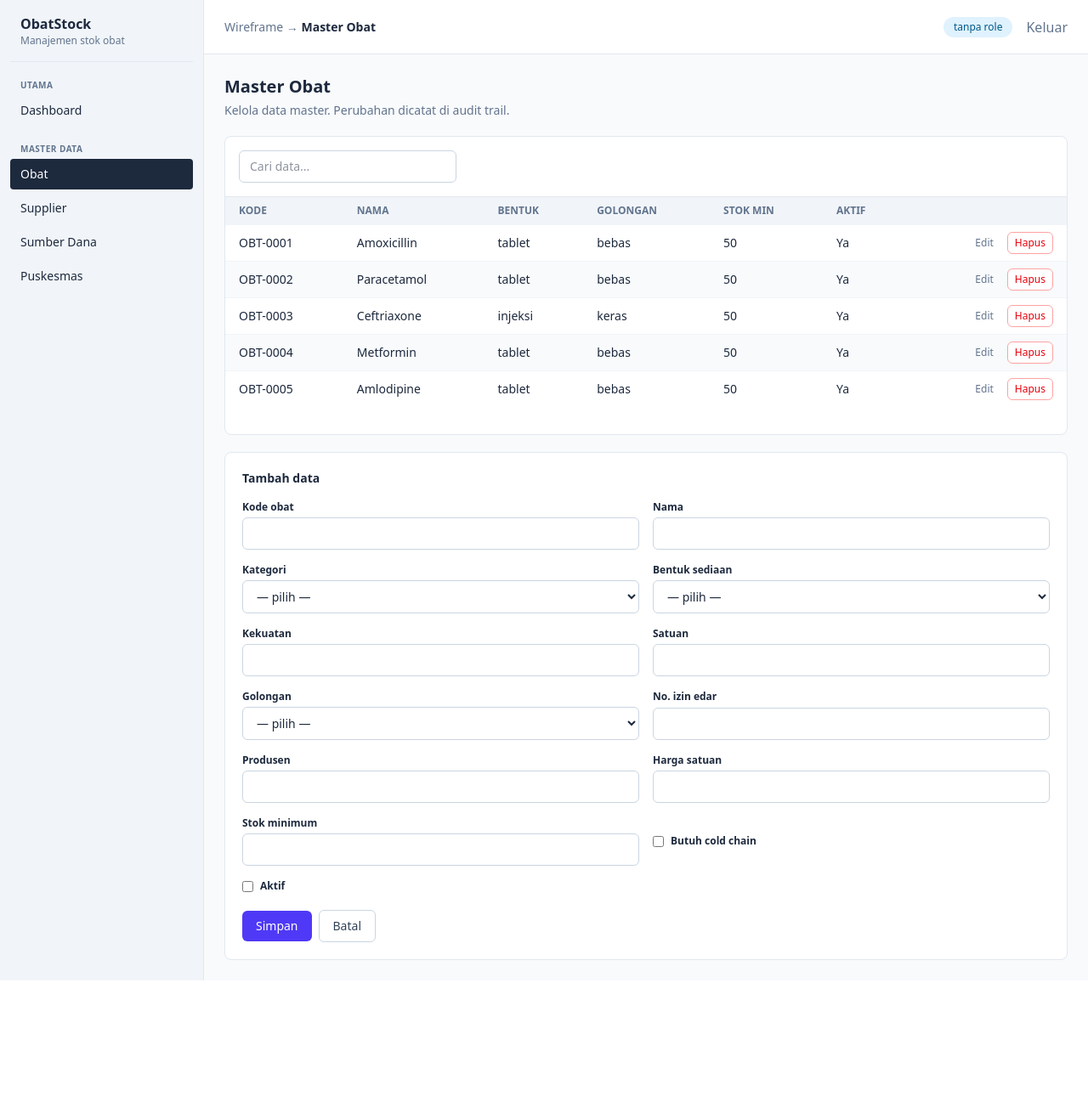
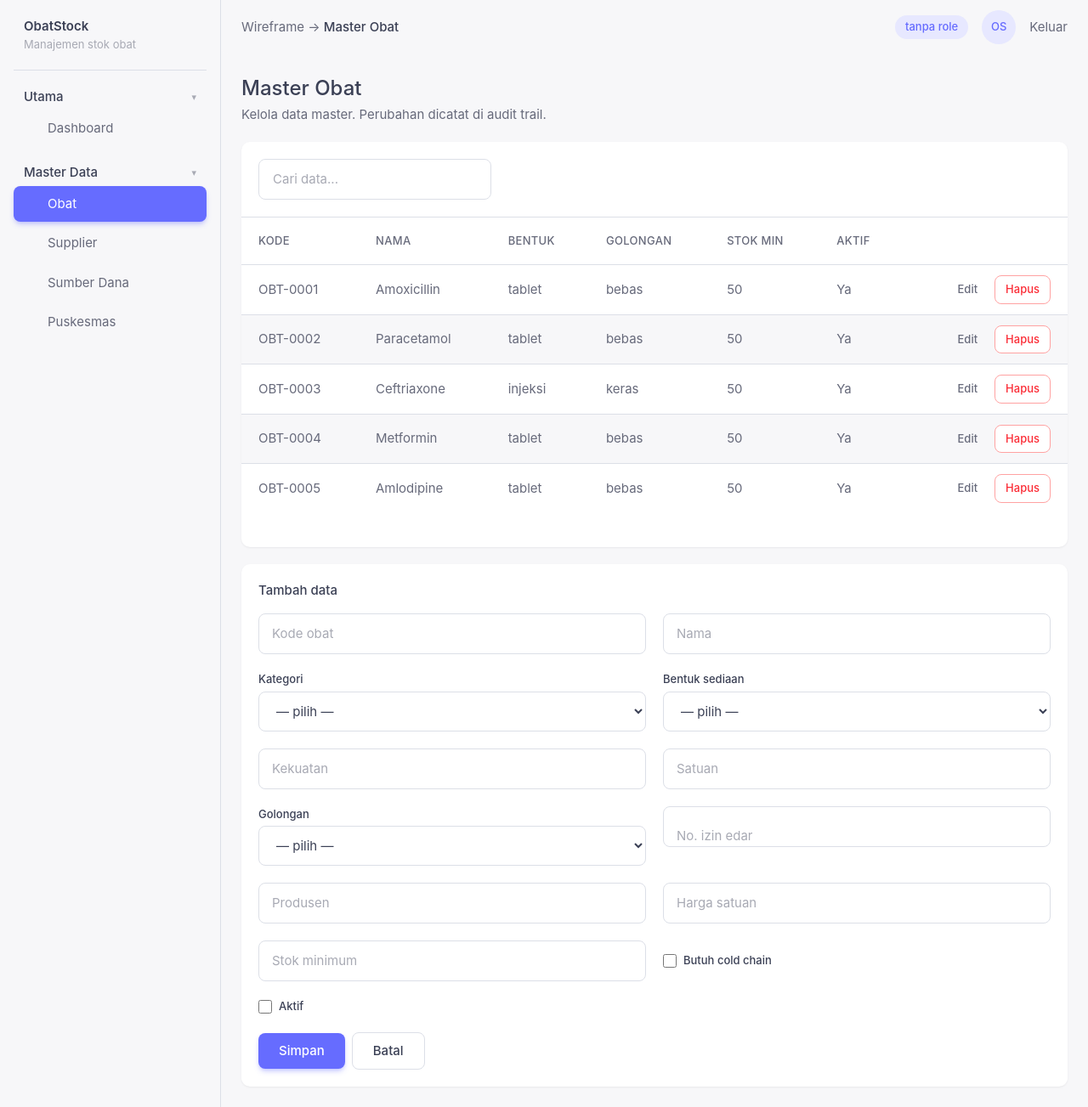
Before and after one commit to enginermagang-hue/stock-obat-laravel, a Laravel app: page /master/obat in a window 1280 px wide. Shown: the whole page at 85% size. Before the commit the page ends 1154 px from the top, so only its background shows below. Run offline with Laravel 12, Linux system fonts and the light colour scheme; a user stored in the database is signed in; data comes from the database, SQL or seed files in the repository; style sheets or scripts are compiled from the project's sources; parts of the project's set-up code (start-up, migrations or seed data) failed here and were passed over; some libraries are stand-ins or nearby versions.

Commit message:
Align component styles with Materialize design tokens

```diff
--- a/resources/css/app.css
+++ b/resources/css/app.css
@@ -5,9 +5,21 @@
 @source '../**/*.blade.php';
 @source '../**/*.js';
 
+/* Design tokens — terinspirasi Materialize admin (bukan salinan asetnya). */
 @theme {
-    --font-sans: 'Instrument Sans', ui-sans-serif, system-ui, sans-serif, 'Apple Color Emoji', 'Segoe UI Emoji',
-        'Segoe UI Symbol', 'Noto Color Emoji';
+    --font-sans: 'Inter', ui-sans-serif, system-ui, -apple-system, 'Segoe UI', sans-serif;
+
+    --color-primary: #666cff;
+    --color-primary-dark: #585ce5;
+    --color-primary-soft: #e7e8ff;
+    --color-surface: #f7f7f9;
+    --color-ink: #3b4055;
+    --color-muted: #676a7b;
+    --color-faint: #a8aab4;
+    --color-line: #dcdfe7;
+
+    --radius-card: 10px;
+    --radius-control: 8px;
 }
 
 /* -------------------------------------------------------------------------
@@ -18,7 +30,7 @@
 @layer components {
     /* Shell ------------------------------------------------------------- */
     .os-shell {
-        @apply flex min-h-screen bg-slate-50 font-sans text-slate-800;
+        @apply flex min-h-screen bg-surface font-sans text-[15px] text-ink;
     }
 
     .os-section {
@@ -30,51 +42,65 @@
     }
 
     .os-grid-2 {
-        @apply grid gap-4 md:grid-cols-2;
+        @apply grid gap-5 md:grid-cols-2;
     }
 
     .os-guest-page {
-        @apply flex min-h-screen items-center justify-center bg-slate-100 p-6 font-sans text-slate-800;
+        @apply flex min-h-screen items-center justify-center bg-surface p-6 font-sans text-ink;
+        background-image: radial-gradient(circle at 28% 78%, rgba(102, 108, 255, 0.08) 0, transparent 34%),
+            radial-gradient(circle at 78% 22%, rgba(102, 108, 255, 0.06) 0, transparent 30%);
     }
 
     .os-sidebar {
-        @apply w-60 shrink-0 border-r border-slate-200 bg-slate-100 px-3 py-4;
+        @apply w-[260px] shrink-0 border-r border-line bg-surface px-4 py-5;
     }
 
     .os-sidebar-brand {
-        @apply border-b border-slate-200 px-3 pb-4;
+        @apply mb-3 border-b border-line px-3 pb-5;
     }
 
     .os-sidebar-brand-name {
-        @apply font-bold;
+        @apply text-[15px] font-semibold text-ink;
     }
 
     .os-sidebar-brand-caption {
-        @apply text-xs text-slate-500;
+        @apply text-[13px] text-faint;
+    }
+
+    .os-nav-parent {
+        @apply mt-5 flex items-center justify-between px-3 text-[15px] font-medium text-ink;
+    }
+
+    .os-nav-caret {
+        @apply text-[11px] text-faint;
     }
 
     .os-nav-group {
-        @apply mt-5 px-3 text-[10px] font-semibold uppercase tracking-wider text-slate-500;
+        @apply mt-6 px-3 text-[11px] font-semibold uppercase tracking-wider text-faint;
     }
 
     .os-nav-link {
-        @apply mt-1 block rounded px-3 py-2 text-sm hover:bg-slate-200;
+        @apply mt-1 flex items-center gap-2 rounded-control px-3 py-2.5 text-[15px] text-muted hover:bg-slate-200/70 hover:text-ink;
+    }
+
+    .os-nav-link--sub {
+        @apply pl-[40px];
     }
 
     .os-nav-link--active {
-        @apply bg-slate-800 text-white hover:bg-slate-800;
+        @apply bg-primary text-white shadow-md shadow-primary/30 hover:bg-primary hover:text-white;
     }
 
     .os-topbar {
-        @apply flex h-16 items-center gap-4 border-b border-slate-200 bg-white px-6;
+        @apply flex h-16 items-center gap-4 rounded-b-card bg-surface px-6;
     }
 
     .os-topbar-crumb {
-        @apply text-sm text-slate-500;
+        @apply text-[15px] text-muted;
     }
 
     .os-topbar-crumb strong {
-        @apply text-slate-800;
+        @apply font-medium text-ink;
     }
 
     .os-topbar-spacer {
@@ -82,7 +108,7 @@
     }
 
     .os-role-badge {
-        @apply rounded-full bg-sky-100 px-3 py-1 text-xs text-sky-800;
+        @apply rounded-full bg-primary-soft px-3 py-1 text-[13px] font-medium text-primary;
     }
 
     .os-content {
@@ -94,16 +120,16 @@
     }
 
     .os-page-title {
-        @apply text-xl font-semibold;
+        @apply text-2xl font-medium text-ink;
     }
 
     .os-page-subtitle {
-        @apply mt-1 text-sm text-slate-500;
+        @apply mt-1 text-[15px] text-muted;
     }
 
     /* Card --------------------------------------------------------------- */
     .os-card {
-        @apply rounded-lg border border-slate-200 bg-white;
+        @apply rounded-card bg-white shadow-sm shadow-slate-900/5;
     }
 
     .os-card--flush {
@@ -111,15 +137,15 @@
     }
 
     .os-card-head {
-        @apply flex items-center justify-between gap-3 border-b border-slate-200 p-4;
+        @apply flex items-center justify-between gap-3 border-b border-line p-5;
     }
 
     .os-card-title {
-        @apply text-sm font-semibold;
+        @apply text-[15px] font-medium text-ink;
     }
 
     .os-card-subtitle {
-        @apply text-xs text-slate-500;
+        @apply text-[13px] text-muted;
     }
 
     .os-card-body {
@@ -172,56 +198,54 @@
     }
 
     .os-kpi-trend--down {
-        @apply text-red-600;
+        @apply text-red-500;
     }
 
     /* Filter & tombol ---------------------------------------------------- */
     .os-filter-bar {
-        @apply flex flex-wrap items-center gap-3 border-b border-slate-200 p-4;
+        @apply flex flex-wrap items-center gap-3 border-b border-line p-5;
     }
 
     .os-filter {
-        @apply w-64;
+        @apply w-[260px];
     }
 
-    .os-filter-select {
-        @apply rounded-md border border-slate-300 px-3 py-2 text-sm;
-    }
-
-    .os-search {
-        @apply w-64 rounded-md border border-slate-300 px-3 py-2 text-sm;
+    .os-filter-select,
+    .os-search,
+    .os-per-page {
+        @apply h-12 rounded-control border border-line bg-white px-4 text-[15px] text-ink placeholder:text-faint focus:border-primary focus:ring-2 focus:ring-primary/15;
     }
 
     .os-per-page {
-        @apply w-20 rounded-md border border-slate-300 px-2 py-2 text-sm;
+        @apply w-20 px-2;
     }
 
     .os-btn {
-        @apply inline-flex items-center justify-center gap-2 rounded-md px-4 py-2 text-sm font-medium;
+        @apply inline-flex items-center justify-center gap-2 rounded-control px-6 py-2.5 text-[15px] font-medium;
     }
 
     .os-btn--primary {
-        @apply bg-indigo-600 text-white hover:bg-indigo-700;
+        @apply bg-primary text-white shadow-md shadow-primary/30 hover:bg-primary-dark;
     }
 
     .os-btn--secondary {
-        @apply border border-slate-300 bg-white text-slate-700 hover:bg-slate-50;
+        @apply border border-line bg-white text-ink hover:bg-surface;
     }
 
     .os-btn--danger {
-        @apply border border-red-300 bg-white text-red-600 hover:bg-red-50;
+        @apply border border-red-300 bg-white text-red-500 hover:bg-red-50;
     }
 
     .os-btn--ghost {
-        @apply text-slate-500 hover:text-slate-900;
+        @apply text-muted hover:text-primary;
     }
 
     .os-btn--sm {
-        @apply px-2 py-1 text-xs;
+        @apply px-3 py-1.5 text-[13px];
     }
 
     .os-btn-icon {
-        @apply text-slate-500 hover:text-slate-900;
+        @apply grid h-10 w-10 place-items-center rounded-control text-muted hover:bg-surface hover:text-primary;
     }
 
     .os-toolbar {
@@ -255,35 +279,35 @@
     }
 
     .os-table {
-        @apply w-full text-left text-sm;
+        @apply w-full text-left text-[15px];
     }
 
     .os-table thead {
-        @apply bg-slate-100 text-xs uppercase text-slate-500;
+        @apply text-[13px] font-medium uppercase tracking-wide text-muted;
     }
 
     .os-table th {
-        @apply px-4 py-2 font-semibold;
+        @apply px-5 py-[18px] font-medium;
     }
 
     .os-table td {
-        @apply px-4 py-2;
+        @apply px-5 py-3 text-muted;
     }
 
     .os-table tbody tr {
-        @apply border-t border-slate-100;
+        @apply border-t border-line;
     }
 
     .os-table--striped tbody tr:nth-child(even) {
-        @apply bg-slate-50;
+        @apply bg-surface;
     }
 
     .os-table--hover tbody tr:hover {
-        @apply bg-indigo-50;
+        @apply bg-primary/5;
     }
 
     .os-tr--selected {
-        @apply bg-indigo-50;
+        @apply bg-primary/10;
     }
 
     .os-td-right {
@@ -357,16 +345,16 @@
     }
 
     .os-status-pill--danger {
-        @apply bg-red-100 text-red-700;
+        @apply bg-red-100 text-red-600;
     }
 
     .os-status-pill--info {
-        @apply bg-sky-100 text-sky-800;
+        @apply bg-sky-100 text-sky-700;
     }
 
     /* Form --------------------------------------------------------------- */
     .os-form-grid {
-        @apply grid gap-4 sm:grid-cols-2;
+        @apply grid gap-5 sm:grid-cols-2;
     }
 
     .os-field {
@@ -378,76 +366,92 @@
     }
 
     .os-label {
-        @apply text-xs font-semibold;
+        @apply text-[13px] font-medium text-ink;
     }
 
-    .os-input {
-        @apply w-full rounded-md border border-slate-300 px-3 py-2 text-sm;
-    }
-
-    .os-select {
-        @apply w-full rounded-md border border-slate-300 bg-white px-3 py-2 text-sm;
+    .os-input,
+    .os-select,
+    .os-textarea {
+        @apply w-full rounded-control border border-line bg-white px-4 py-3 text-[15px] text-ink placeholder:text-faint focus:border-primary focus:ring-2 focus:ring-primary/15;
     }
 
     .os-textarea {
-        @apply w-full rounded-md border border-slate-300 px-3 py-2 text-sm;
+        @apply min-h-28 resize-y;
     }
 
     .os-checkbox {
-        @apply rounded border-slate-300 text-indigo-600;
+        @apply h-4 w-4 rounded border-line text-primary focus:ring-primary/30;
     }
 
     .os-toggle {
-        @apply h-5 w-9 cursor-pointer appearance-none rounded-full bg-slate-300 transition-colors checked:bg-indigo-600;
+        @apply h-5 w-9 cursor-pointer appearance-none rounded-full bg-slate-300 transition-colors checked:bg-primary;
     }
 
     .os-help {
-        @apply text-xs text-slate-400;
+        @apply text-[13px] text-faint;
     }
 
     .os-error {
-        @apply mt-1 block text-xs text-red-600;
+        @apply mt-1 block text-[13px] text-red-500;
+    }
+
+    /* Floating label ----------------------------------------------------- */
+    .os-floating {
+        @apply relative;
+    }
+
+    .os-floating-input {
+        @apply h-12 w-full rounded-control border border-line bg-white px-4 pb-1 pt-4 text-[15px] text-ink placeholder:text-transparent focus:border-primary focus:ring-2 focus:ring-primary/15;
+    }
+
+    .os-floating-label {
+        @apply pointer-events-none absolute left-4 top-1/2 -translate-y-1/2 text-[15px] text-faint transition-all;
+    }
+
+    .os-floating-input:focus + .os-floating-label,
+    .os-floating-input:not(:placeholder-shown) + .os-floating-label {
+        @apply top-2 translate-y-0 text-[11px] text-primary;
     }
 
     /* Alert, tab, empty -------------------------------------------------- */
     .os-alert {
-        @apply rounded border px-4 py-2 text-sm;
+        @apply rounded-control px-4 py-3 text-[15px];
     }
 
     .os-alert--info {
-        @apply border-sky-200 bg-sky-50 text-sky-800;
+        @apply border border-sky-200 bg-sky-50 text-sky-800;
     }
 
     .os-alert--warning {
-        @apply border-amber-200 bg-amber-50 text-amber-800;
+        @apply border border-amber-200 bg-amber-50 text-amber-800;
     }
 
     .os-alert--danger {
-        @apply border-red-200 bg-red-50 text-red-700;
+        @apply border border-red-200 bg-red-50 text-red-600;
     }
 
     .os-alert--success {
-        @apply border-emerald-200 bg-emerald-50 text-emerald-700;
+        @apply border border-emerald-200 bg-emerald-50 text-emerald-700;
     }
 
     .os-tabs {
-        @apply flex gap-1 border-b border-slate-200;
+        @apply flex gap-1 border-b border-line;
     }
 
     .os-tab {
-        @apply px-3 py-2 text-sm text-slate-500;
+        @apply px-3 py-2 text-[15px] text-muted;
     }
 
     .os-tab--active {
-        @apply border-b-2 border-indigo-600 font-semibold text-indigo-600;
+        @apply border-b-2 border-primary font-medium text-primary;
     }
 
     .os-empty {
-        @apply px-4 py-6 text-center text-slate-400;
+        @apply px-5 py-6 text-center text-faint;
     }
 
     .os-placeholder {
-        @apply grid h-32 place-items-center rounded border border-dashed border-slate-300 text-xs text-slate-400;
+        @apply grid h-32 place-items-center rounded-control border border-dashed border-line text-[13px] text-faint;
     }
 
     /* Modal -------------------------------------------------------------- */
@@ -468,16 +472,49 @@
     }
 
     .os-modal-footer {
-        @apply flex justify-end gap-2 border-t border-slate-200 p-4;
+        @apply flex justify-end gap-2 border-t border-line p-5;
+    }
+
+    /* Login -------------------------------------------------------------- */
+    .os-login-card {
+        @apply w-full max-w-[420px] rounded-xl bg-white p-10 shadow-lg shadow-slate-900/5;
+    }
+
+    .os-login-logo {
+        @apply mb-5 grid h-11 w-11 place-items-center rounded-control bg-primary font-bold text-white shadow-md shadow-primary/30;
+    }
+
+    .os-login-title {
+        @apply text-[22px] font-medium text-ink;
+    }
+
+    .os-login-form {
+        @apply mt-6;
+    }
+
+    .os-login-row {
+        @apply mb-5;
+    }
+
+    .os-login-remember {
+        @apply mb-5 flex items-center gap-2 text-[13px] text-muted;
+    }
+
+    .os-login-submit {
+        @apply w-full rounded-control bg-primary px-6 py-3 text-[15px] font-medium text-white shadow-md shadow-primary/30 hover:bg-primary-dark;
+    }
+
+    .os-login-hint {
+        @apply mt-5 text-[13px] text-faint;
     }
 
     /* Pagination, timeline, avatar --------------------------------------- */
     .os-pagination {
-        @apply p-4;
+        @apply p-5;
     }
 
     .os-pagination-info {
-        @apply text-xs text-slate-500;
+        @apply text-[13px] text-muted;
     }
 
     .os-timeline {
@@ -485,19 +522,19 @@
     }
 
     .os-timeline-item {
-        @apply border-l-2 border-slate-200 pl-4;
+        @apply border-l-2 border-line pl-4;
     }
 
     .os-timeline-dot {
-        @apply -ml-[21px] mt-1 h-3 w-3 rounded-full bg-indigo-500;
+        @apply -ml-[21px] mt-1 h-3 w-3 rounded-full bg-primary;
     }
 
     .os-timeline-time {
-        @apply text-xs text-slate-400;
+        @apply text-[13px] text-faint;
     }
 
     .os-avatar {
-        @apply grid h-8 w-8 place-items-center rounded-full bg-slate-200 text-xs text-slate-500;
+        @apply grid h-10 w-10 place-items-center rounded-full bg-primary-soft text-[13px] font-medium text-primary;
     }
 
     .os-badge-count {
--- a/resources/views/layouts/app.blade.php
+++ b/resources/views/layouts/app.blade.php
@@ -33,10 +33,13 @@
                 $visible = array_filter($items, fn ($item) => $item['permission'] === null || $user->can($item['permission']));
             @endphp
             @if (count($visible) > 0)
-                <div class="os-nav-group">{{ $group }}</div>
+                <div class="os-nav-parent">
+                    {{ $group }}
+                    <span class="os-nav-caret">▾</span>
+                </div>
                 @foreach ($visible as $item)
                     <a href="{{ route($item['route']) }}"
-                       class="os-nav-link {{ request()->routeIs($item['route']) ? 'os-nav-link--active' : '' }}">
+                       class="os-nav-link os-nav-link--sub {{ request()->routeIs($item['route']) ? 'os-nav-link--active' : '' }}">
                         {{ $item['label'] }}
                     </a>
                 @endforeach
@@ -49,6 +52,7 @@
             <div class="os-topbar-crumb">Wireframe → <strong>{{ $title ?? 'Dashboard' }}</strong></div>
             <div class="os-topbar-spacer"></div>
             <span class="os-role-badge">{{ $user->getRoleNames()->first() ?? 'tanpa role' }}</span>
+            <div class="os-avatar">OS</div>
             <form method="POST" action="{{ route('logout') }}">
                 @csrf
                 <button type="submit" class="os-btn--ghost">Keluar</button>
--- a/resources/views/livewire/master/master-index.blade.php
+++ b/resources/views/livewire/master/master-index.blade.php
@@ -52,28 +52,34 @@
             <h2 class="os-card-title">{{ $editingId ? 'Ubah data' : 'Tambah data' }}</h2>
             <div class="os-section-tight os-form-grid">
                 @foreach ($fields as $key => $field)
-                    <div class="{{ ($field['type'] ?? 'text') === 'checkbox' ? 'os-field os-field--inline' : 'os-field' }}">
-                        @if (($field['type'] ?? 'text') === 'checkbox')
+                    @php $type = $field['type'] ?? 'text'; @endphp
+                    @if ($type === 'checkbox')
+                        <div class="os-field os-field--inline">
                             <input type="checkbox" id="field-{{ $key }}" wire:model="form.{{ $key }}"
                                    class="os-checkbox">
                             <label for="field-{{ $key }}" class="os-label">{{ $field['label'] }}</label>
-                        @else
+                        </div>
+                    @elseif ($type === 'select')
+                        <div class="os-field">
                             <label for="field-{{ $key }}" class="os-label">{{ $field['label'] }}</label>
-                            @if (($field['type'] ?? 'text') === 'select')
                             <select id="field-{{ $key }}" wire:model="form.{{ $key }}" class="os-select">
                                 <option value="">— pilih —</option>
                                 @foreach ($field['options'] as $value => $label)
                                     <option value="{{ $value }}">{{ $label }}</option>
                                 @endforeach
                             </select>
+                        </div>
                     @else
+                        <div class="os-floating">
                             <input id="field-{{ $key }}"
-                                       type="{{ ($field['type'] ?? 'text') === 'number' ? 'number' : 'text' }}"
-                                       wire:model="form.{{ $key }}" class="os-input">
-                            @endif
+                                   type="{{ $type === 'number' ? 'number' : 'text' }}"
+                                   placeholder=" "
+                                   wire:model="form.{{ $key }}"
+                                   class="os-floating-input">
+                            <label class="os-floating-label" for="field-{{ $key }}">{{ $field['label'] }}</label>
+                        </div>
                     @endif
                     @error('form.'.$key) <span class="os-error">{{ $message }}</span> @enderror
-                    </div>
                 @endforeach
             </div>
             <div class="os-section os-toolbar">
```
Also changed, not shown: other parts of resources/css/app.css (+21 -57 lines), docs/component-classes.md (+38 -7 lines), resources/views/livewire/login.blade.php (+6 -6 lines). Lines whose indentation alone changed are shown as unchanged.
